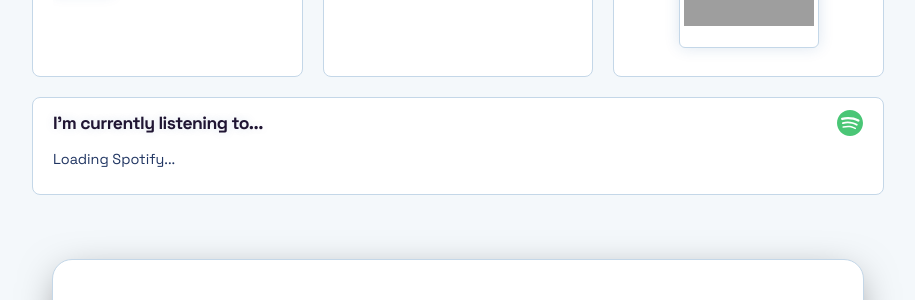
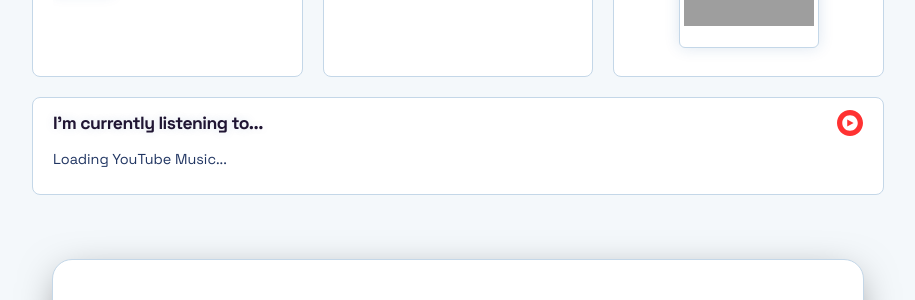
Before and after one commit to PASSK3YS/PASSK3YS.github.io, a Jekyll site: the page built from index.md, in a window 1280 px wide. Shown: the part 666-966 px from the top of the page, without its empty margins (182-1097 px from the left). Built offline with Jekyll 4.4.1, drawn with Linux system fonts in a browser that asks for light colours; grey boxes are pictures that could not be loaded.

Commit message:
chore: test YouTube Music

```diff
--- a/index.md
+++ b/index.md
@@ -67,19 +67,19 @@ title: About
             <img src="https://files.horizon.pics/7a5ffcb6-a038-4326-b27b-f6206d417b7f?a=480&region=eu-central&mime1=image&mime2=jpeg" alt="Monero QR Code" class="tip-qr">
         </div>
     </div>
-    <div class="grid-item" id="spotify-card" style="grid-column: 1 / -1; position: relative; overflow: hidden; padding: 12px 20px;">
-        <div id="spotify-bg-layer"></div>
+    <div class="grid-item" id="ytm-card" style="grid-column: 1 / -1; position: relative; overflow: hidden; padding: 12px 20px;">
+        <div id="ytm-bg-layer"></div>
         <div style="position: relative; z-index: 1;">
-            <div class="spotify-header">
-                <h3 id="spotify-header-title">I'm currently listening to...</h3>
-                <a href="https://open.spotify.com/user/1plkfuli0kwl2ld8rj6p7xsfyb?si=9452da607d5141af" target="_blank" class="spotify-logo-link">
-                    <svg viewBox="0 0 24 24" width="26" height="26" fill="#1DB954">
-                        <path d="M12 0C5.4 0 0 5.4 0 12s5.4 12 12 12 12-5.4 12-12S18.66 0 12 0zm5.521 17.34c-.24.359-.66.48-1.021.24-2.82-1.74-6.36-2.101-10.561-1.141-.418.122-.779-.179-.899-.539-.12-.421.18-.78.54-.9 4.56-1.021 8.52-.6 11.64 1.32.42.18.479.659.301 1.02zm1.44-3.3c-.301.42-.84.6-1.262.3-3.239-1.98-8.159-2.58-11.939-1.38-.479.12-1.02-.12-1.14-.6-.12-.48.12-1.021.6-1.141C9.6 9.9 15 10.561 18.72 12.84c.361.181.54.78.241 1.2zm.12-3.36C15.24 8.4 8.82 8.16 5.16 9.301c-.6.179-1.2-.181-1.38-.721-.18-.6.18-1.2.72-1.38 4.26-1.26 11.28-1.02 15.721 1.621.539.3.719 1.02.419 1.56-.299.421-1.02.599-1.559.3z"/>
+            <div class="ytm-header">
+                <h3 id="ytm-header-title">I'm currently listening to...</h3>
+                <a href="https://music.youtube.com/" target="_blank" class="ytm-logo-link">
+                    <svg viewBox="0 0 24 24" width="26" height="26" fill="#FF0000">
+                        <path d="M12 0C5.373 0 0 5.373 0 12s5.373 12 12 12 12-5.373 12-12S18.627 0 12 0zm0 19.16c-3.953 0-7.16-3.207-7.16-7.16S8.047 4.84 12 4.84s7.16 3.207 7.16 7.16-3.207 7.16-7.16 7.16zm-2.56-10.332L15.348 12l-5.908 3.172V8.828z"/>
                     </svg>
                 </a>
             </div>
-            <div id="spotify-container">
-                <p style="font-size: 0.9em; color: var(--text-muted);">Loading Spotify...</p>
+            <div id="ytm-container">
+                <p style="font-size: 0.9em; color: var(--text-muted);">Loading YouTube Music...</p>
             </div>
         </div>
     </div>
@@ -178,7 +178,7 @@ title: About
     border: 1px solid var(--border);
 }
 
-.spotify-thumb-large {
+.ytm-thumb-large {
     width: 85px;
     height: 85px;
     object-fit: cover;
@@ -293,7 +293,7 @@ title: About
 
 .playing-indicator .bar {
     width: 3px;
-    background-color: #1DB954;
+    background-color: #FF0000;
     animation: eq-bounce 1s infinite ease-in-out;
     transform-origin: bottom;
     border-radius: 2px;
@@ -308,7 +308,7 @@ title: About
     50% { transform: scaleY(1); }
 }
 
-#spotify-bg-layer {
+#ytm-bg-layer {
     position: absolute;
     top: -30px;
     left: -30px;
@@ -323,20 +323,20 @@ title: About
     pointer-events: none;
 }
 
-.spotify-header {
+.ytm-header {
     display: flex;
     justify-content: space-between;
     align-items: center;
     margin-bottom: 8px;
 }
 
-.grid-item .spotify-header h3 {
+.grid-item .ytm-header h3 {
     margin: 0;
     padding: 0;
     border-bottom: none;
 }
 
-.spotify-logo-link {
+.ytm-logo-link {
     display: flex;
     align-items: center;
     opacity: 0.8;
@@ -345,41 +345,41 @@ title: About
     border-bottom: none !important;
 }
 
-.spotify-logo-link:hover {
+.ytm-logo-link:hover {
     opacity: 1;
     transform: scale(1.1);
     text-decoration: none !important;
     border-bottom: none !important;
 }
 
-.spotify-active #spotify-bg-layer {
+.ytm-active #ytm-bg-layer {
     opacity: 1;
 }
 
-.spotify-active h3 {
+.ytm-active h3 {
     color: #ffffff !important;
     text-shadow: 0 2px 6px rgba(0, 0, 0, 0.8);
 }
 
-.spotify-active .spotify-header {
+.ytm-active .ytm-header {
     border-bottom-color: rgba(255, 255, 255, 0.2) !important;
 }
 
-.spotify-active .latest-movie-title {
+.ytm-active .latest-movie-title {
     color: #ffffff !important;
     text-shadow: 0 2px 6px rgba(0, 0, 0, 0.8);
 }
 
-.spotify-active .latest-movie-link-wrapper:hover .latest-movie-title {
-    color: #1DB954 !important;
+.ytm-active .latest-movie-link-wrapper:hover .latest-movie-title {
+    color: #FF0000 !important;
 }
 
-.spotify-active .latest-movie-date {
+.ytm-active .latest-movie-date {
     color: rgba(255, 255, 255, 0.85) !important;
     text-shadow: 0 2px 6px rgba(0, 0, 0, 0.8);
 }
 
-.spotify-track-layout {
+.ytm-track-layout {
     display: flex;
     align-items: center;
     justify-content: space-between;
@@ -456,7 +456,7 @@ title: About
 }
 
 .play-history-dropdown summary:hover {
-    color: #1DB954;
+    color: #FF0000;
 }
 
 .play-history-list {
@@ -524,7 +524,7 @@ title: About
 }
 
 @media (max-width: 768px) {
-    .spotify-track-layout {
+    .ytm-track-layout {
         flex-direction: column;
         align-items: flex-start;
         gap: 15px;
@@ -543,22 +543,22 @@ title: About
 
 <script>
 const workerUrl = 'https://xbox-tracker.snowy-scene-5750.workers.dev';
-let currentSpotifyState = '';
+let currentYtmState = '';
 
 function fetchData() {
     fetch(workerUrl)
         .then(res => res.json())
         .then(data => {
             if (data.music && typeof data.music === 'object') {
-                const card = document.getElementById('spotify-card');
-                const bg = document.getElementById('spotify-bg-layer');
-                const headerTitle = document.getElementById('spotify-header-title');
+                const card = document.getElementById('ytm-card');
+                const bg = document.getElementById('ytm-bg-layer');
+                const headerTitle = document.getElementById('ytm-header-title');
                 const newState = `${data.music.title}-${data.music.isPlaying}`;
 
-                if (currentSpotifyState !== newState) {
-                    currentSpotifyState = newState;
+                if (currentYtmState !== newState) {
+                    currentYtmState = newState;
                     bg.style.backgroundImage = `url('${data.music.image}')`;
-                    card.classList.add('spotify-active');
+                    card.classList.add('ytm-active');
 
                     if (headerTitle) {
                         headerTitle.textContent = data.music.isPlaying ? "I'm currently listening to..." : "Currently not listening to music";
@@ -614,11 +614,11 @@ function fetchData() {
                         `;
                     }
 
-                    document.getElementById('spotify-container').innerHTML = `
+                    document.getElementById('ytm-container').innerHTML = `
                         <a href="${searchUrl}" target="_blank" class="latest-movie-link-wrapper">
-                            <div class="spotify-track-layout">
+                            <div class="ytm-track-layout">
                                 <div class="current-track-wrapper">
-                                    <img src="${data.music.image}" alt="${data.music.title}" class="spotify-thumb-large">
+                                    <img src="${data.music.image}" alt="${data.music.title}" class="ytm-thumb-large">
                                     <div class="latest-movie-info">
                                         <p style="font-size: 0.75rem; font-weight: bold; text-transform: uppercase; color: ${statusColor}; margin: 0 0 4px 0; display: flex; align-items: center; text-shadow: 0 2px 6px rgba(0, 0, 0, 0.8);">${statusText}</p>
                                         <p class="latest-movie-title">${data.music.title}</p>
```
Also changed, not shown: other parts of index.md (+2 -2 lines).
